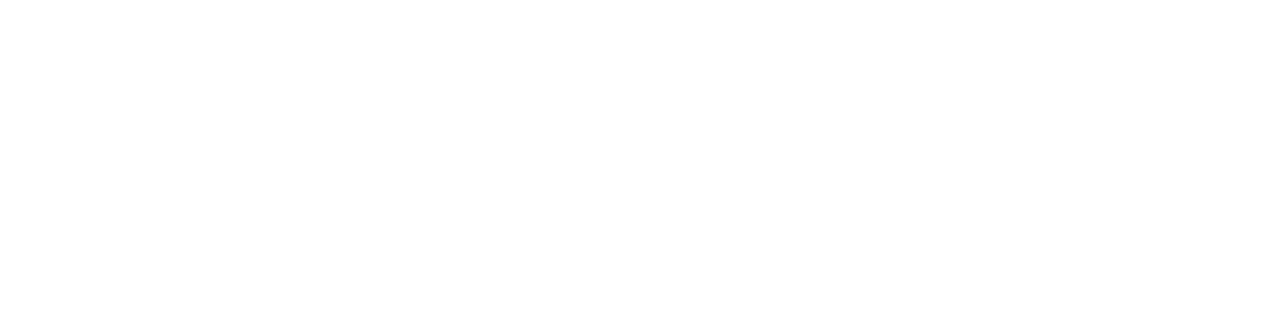
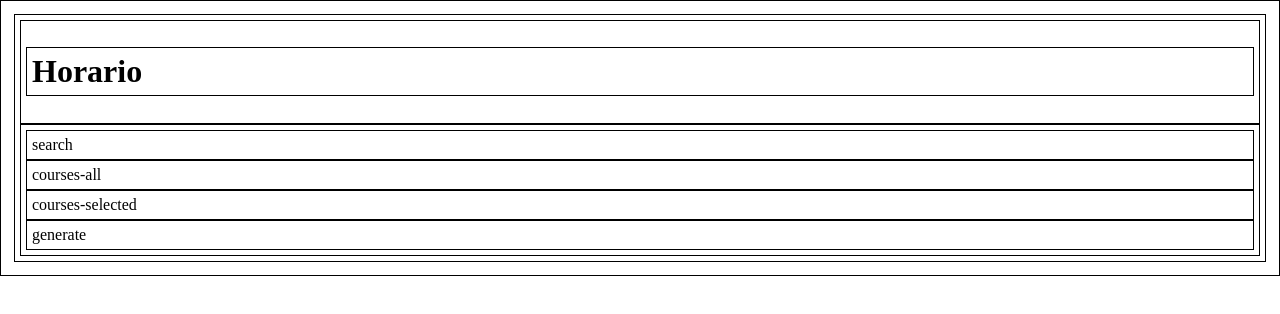
Before and after one commit to code-diego/Horario, a plain HTML site: page web/main.html in a window 1280 px wide. Drawn offline with Linux system fonts and the light colour scheme.

Commit message:
agregando bordes con css al html

```diff
--- a/web/main.html
+++ b/web/main.html
@@ -3,9 +3,18 @@
 <head>
     <meta charset="UTF-8">
     <meta name="viewport" content="width=device-width, initial-scale=1.0">
-    <title>Document</title>
+    <title>Horario UNI</title>
+    <link rel="stylesheet" href="style.css  ">
 </head>
 <body>
-
+    <header>
+        <h1>Horario</h1>
+    </header>
+    <main>
+        <div>search</div>
+        <div>courses-all</div>
+        <div>courses-selected</div>
+        <div>generate</div>
+    </main>
 </body>
 </html>
--- /dev/null
+++ b/web/style.css
@@ -0,0 +1,5 @@
+
+* {
+    border: 1px solid #000000;
+    padding: 5px;
+}
```
